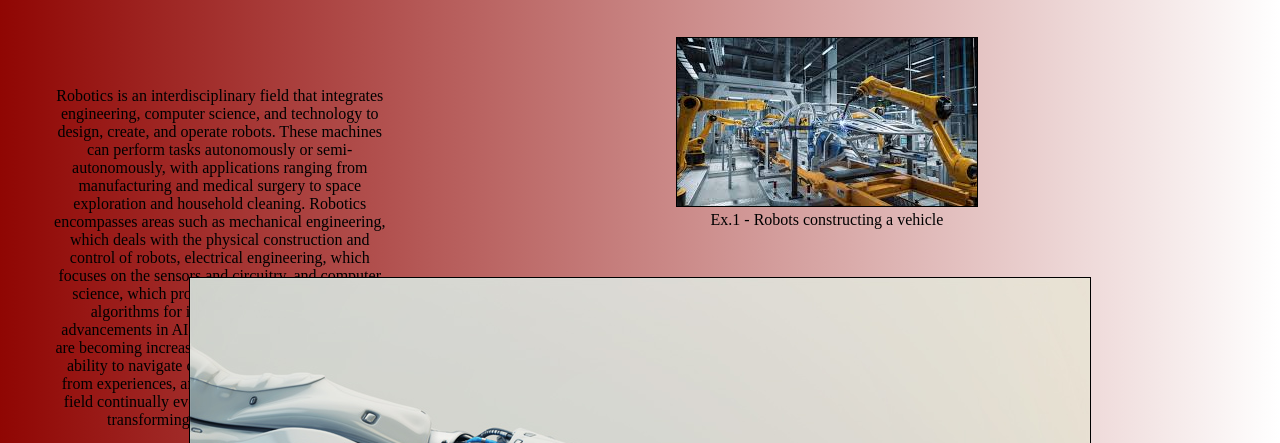
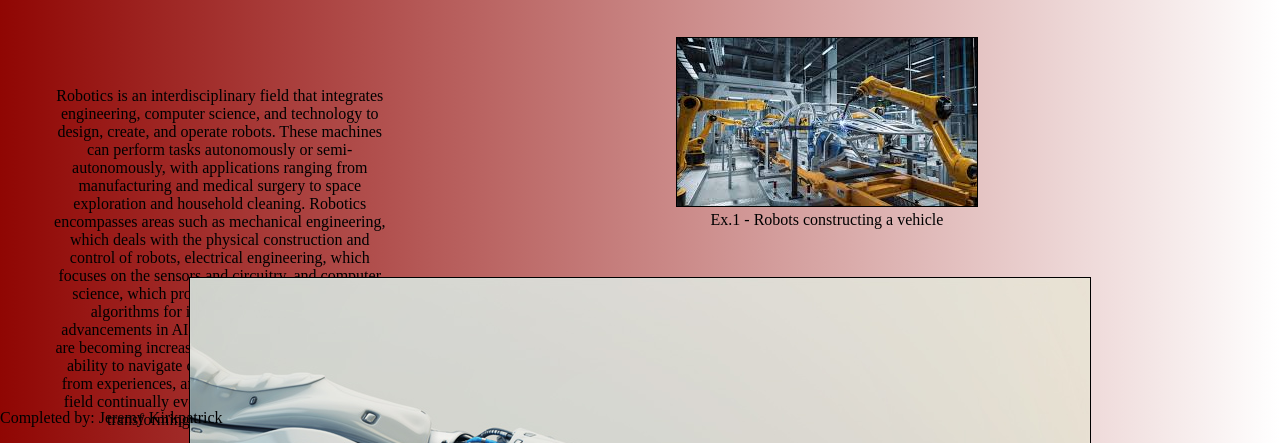
Before and after one commit to twitchout/FutureTech, a plain HTML site: page FutureTechnologies/robotics.html in a window 1280 px wide. Shown: the part 357-800 px from the top of the page. Drawn offline with nearby package versions, Linux system fonts and the light colour scheme.

Commit message:
Update robotics.html

```diff
--- a/FutureTechnologies/robotics.html
+++ b/FutureTechnologies/robotics.html
@@ -54,5 +54,9 @@
 
             As the world relies more and more on robots to do manual labor we need to ensure we have the proper training to maintain these mighty machines.
         </div>
+
+        <footer>
+            <p>Completed by: Jeremy Kirkpatrick</p>
+        </footer>
     </body>
 </html>
```
